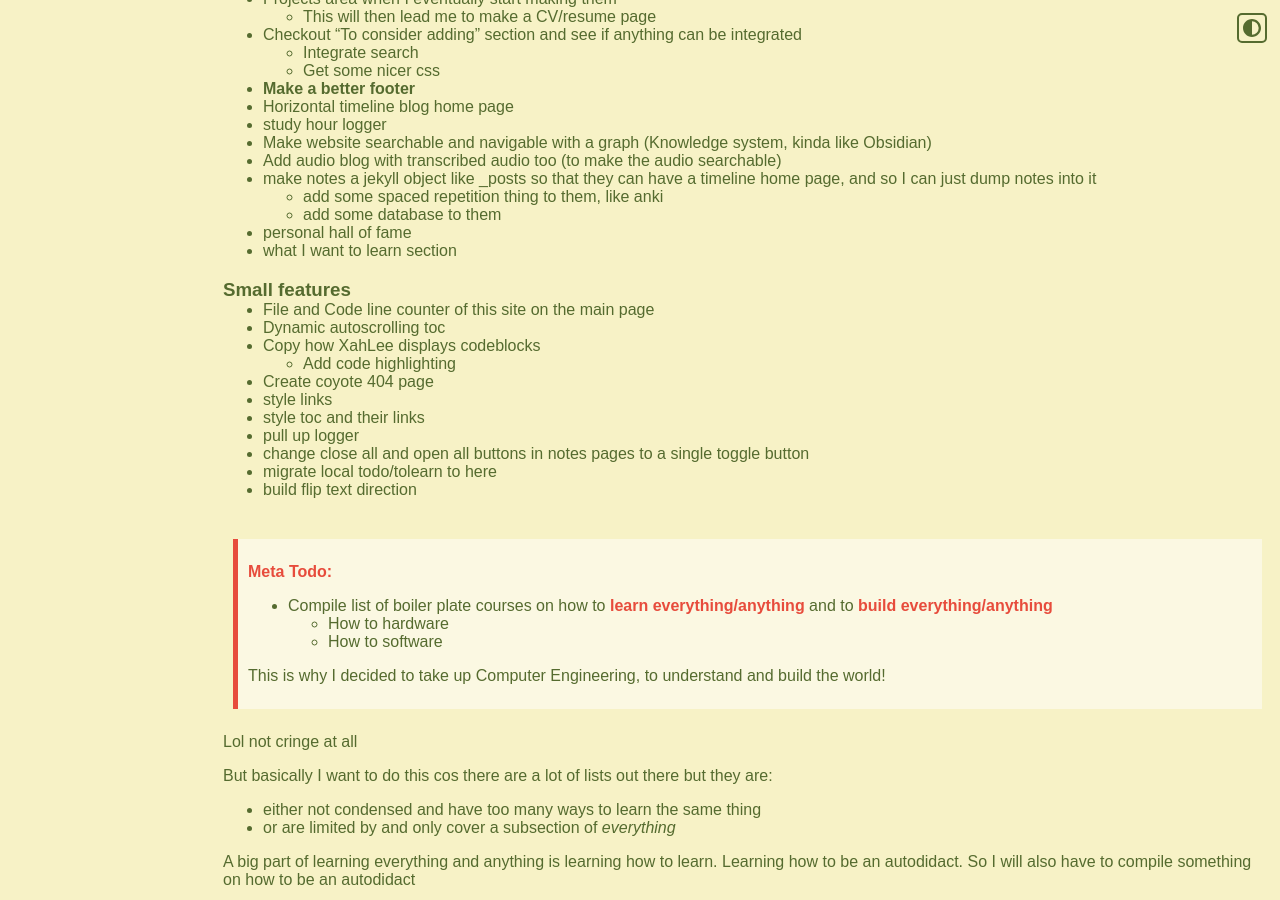
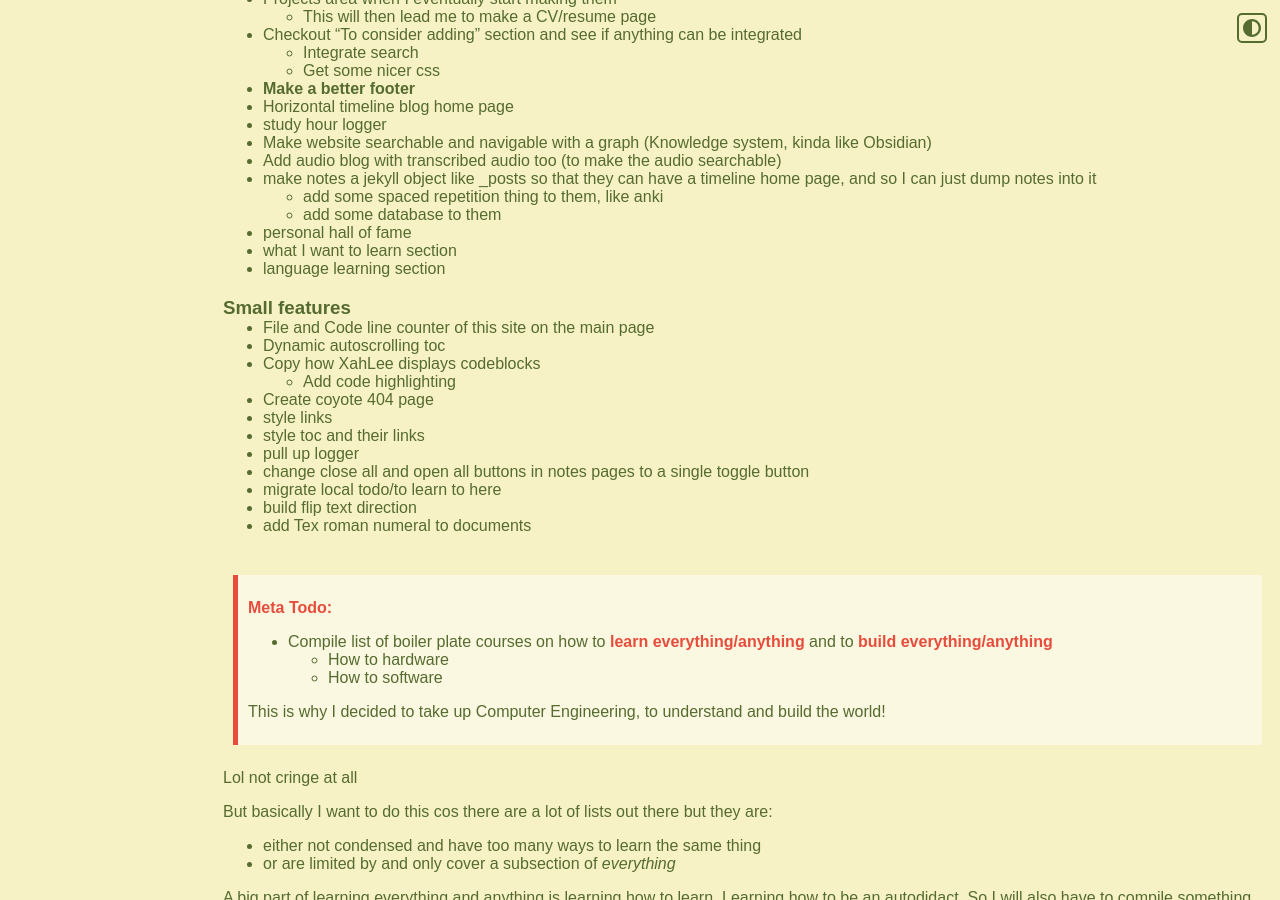
Before and after one commit to GiulianoPalazzi/giulianopalazzi.github.io, a Jekyll site: the page built from index.md, in a window 1280 px wide and 900 px high, scrolled down 562 px. Built offline with Jekyll 4.4.1, drawn with Linux system fonts in a browser that asks for light colours; nearby versions of some CDN libraries.

Commit message:
updated to do list

```diff
--- a/index.md
+++ b/index.md
@@ -46,6 +46,7 @@ Write your thoughts down. They won't disappear if they are written down!
 	* add some database to them
 * personal hall of fame
 * what I want to learn section
+* language learning section
 
 ### Small features
 * File and Code line counter of this site on the main page
@@ -57,8 +58,9 @@ Write your thoughts down. They won't disappear if they are written down!
 * style toc and their links
 * pull up logger
 * change close all and open all buttons in notes pages to a single toggle button
-* migrate local todo/tolearn to here
+* migrate local todo/to learn to here
 * build flip text direction
+* add Tex roman numeral to documents
 
 </div>
 <div class="bach" style="margin-top: -12px; margin-left: 8px; margin-right: 4px;">
```
